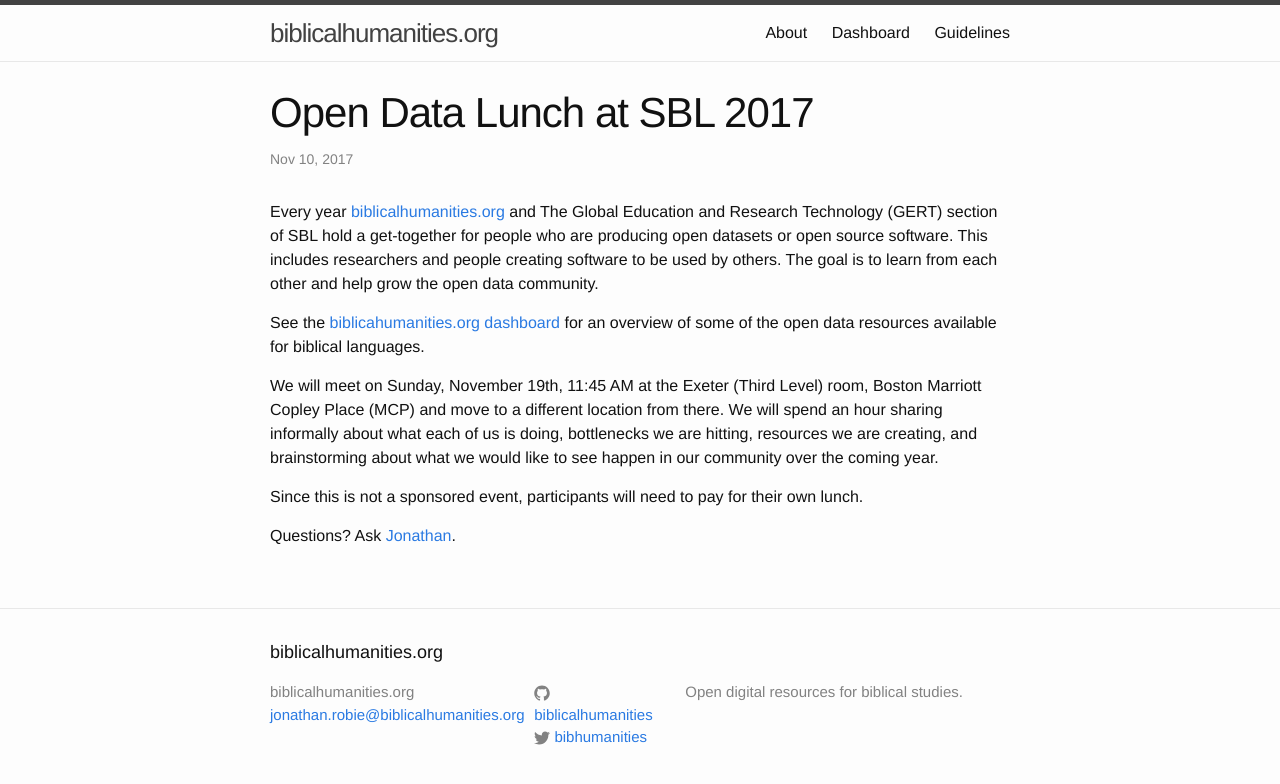
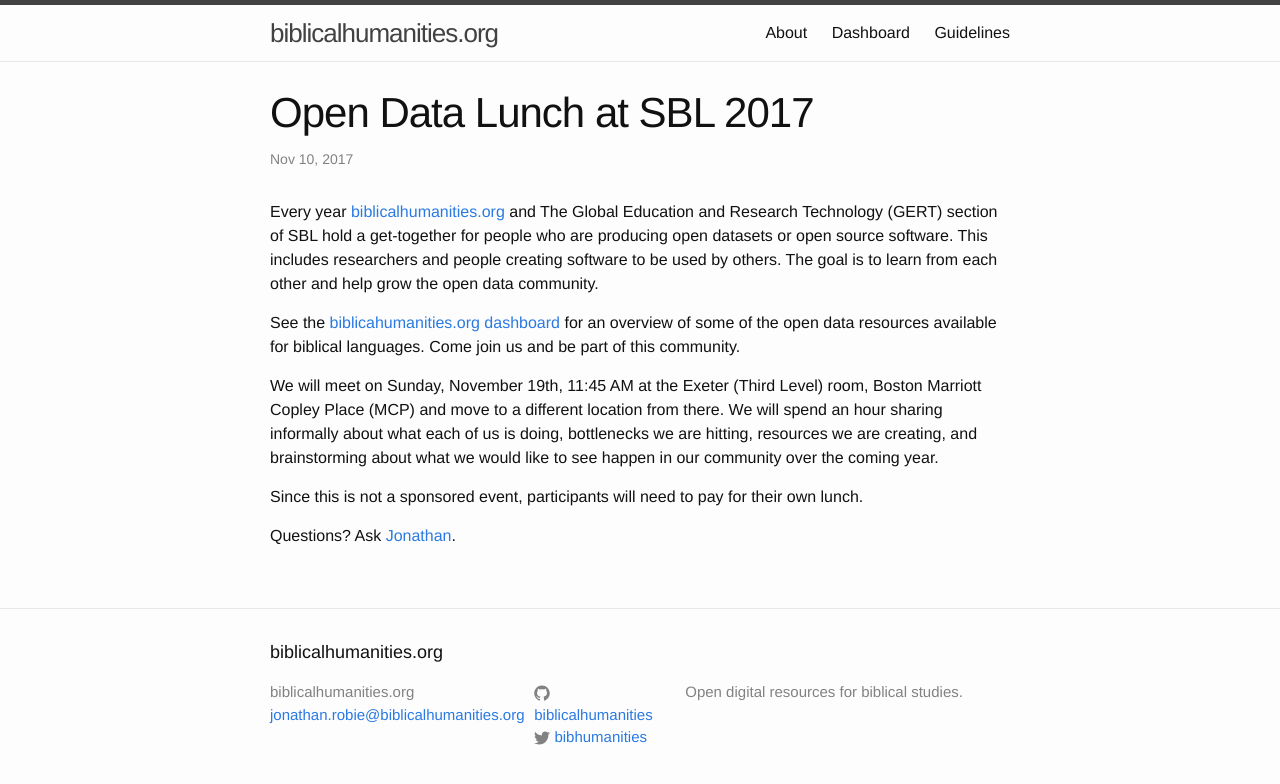
Before and after one commit to biblicalhumanities/biblicalhumanities.github.io, a Jekyll site: the page built from _posts/2017-10-23-sbl2017-open-data.markdown, in a window 1280 px wide. Shown: the top 784 px of the page. Built offline with Jekyll 4.4.1, drawn with Linux system fonts in a browser that asks for light colours.

Commit message:
Editorial.

```diff
--- a/_posts/2017-10-23-sbl2017-open-data.markdown
+++ b/_posts/2017-10-23-sbl2017-open-data.markdown
@@ -7,7 +7,7 @@
 
 Every year [biblicalhumanities.org](biblicalhumanities.org) and  The Global Education and Research Technology (GERT) section of SBL hold a get-together for people who are producing open datasets or open source software.  This includes researchers and people creating software to be used by others.  The goal is to learn from each other and help grow the open data community.
 
-See the [biblicahumanities.org dashboard](http://biblicalhumanities.org/dashboard/) for an overview of some of the open data resources available for biblical languages.
+See the [biblicahumanities.org dashboard](http://biblicalhumanities.org/dashboard/) for an overview of some of the open data resources available for biblical languages.  Come join us and be part of this community.
 
 We will meet on Sunday, November 19th, 11:45 AM at the Exeter (Third Level) room, Boston Marriott Copley Place (MCP) and move to a different location from there.  We will spend an hour sharing informally about what each of us is doing, bottlenecks we are hitting, resources we are creating, and brainstorming about what we would like to see happen in our community over the coming year.
 
```
